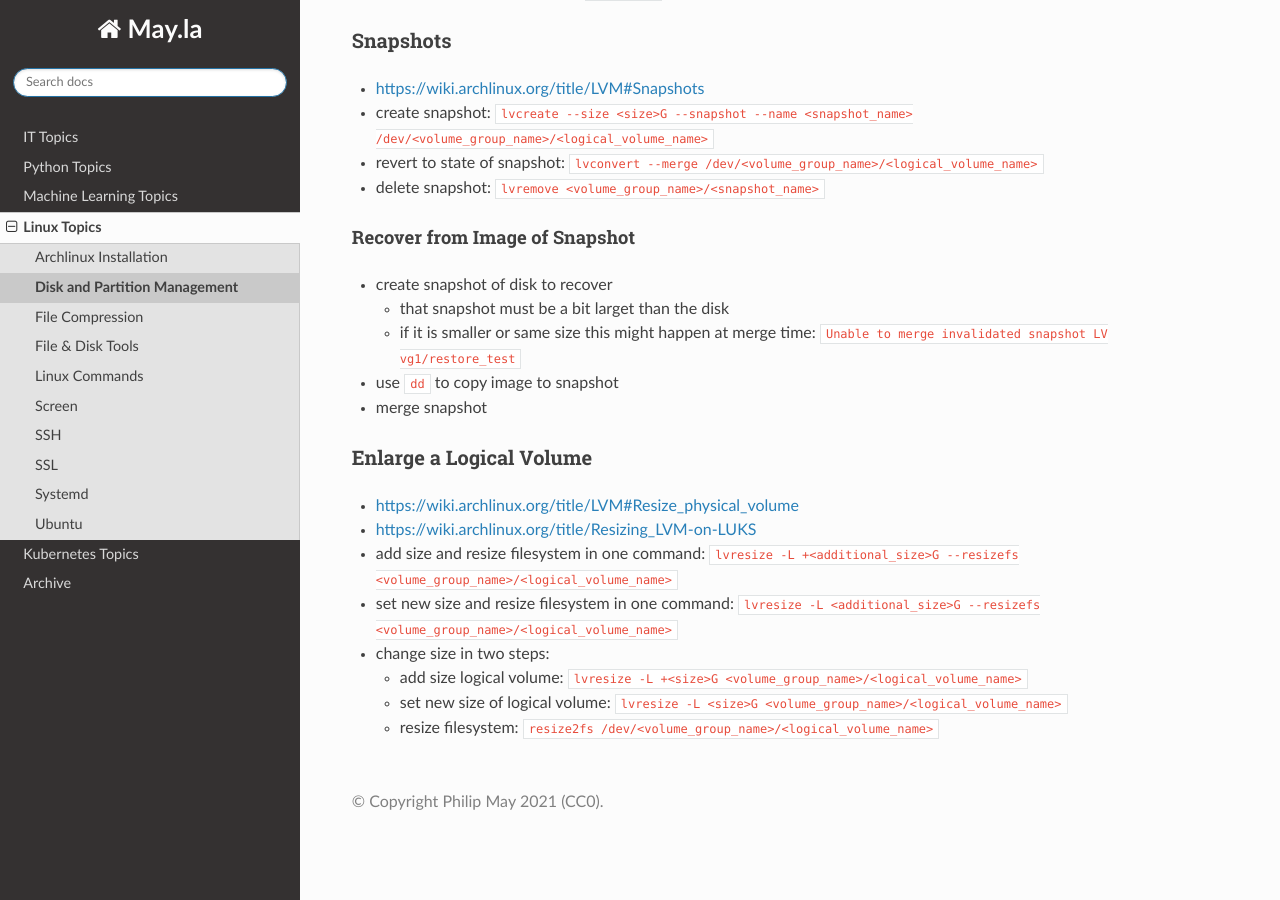
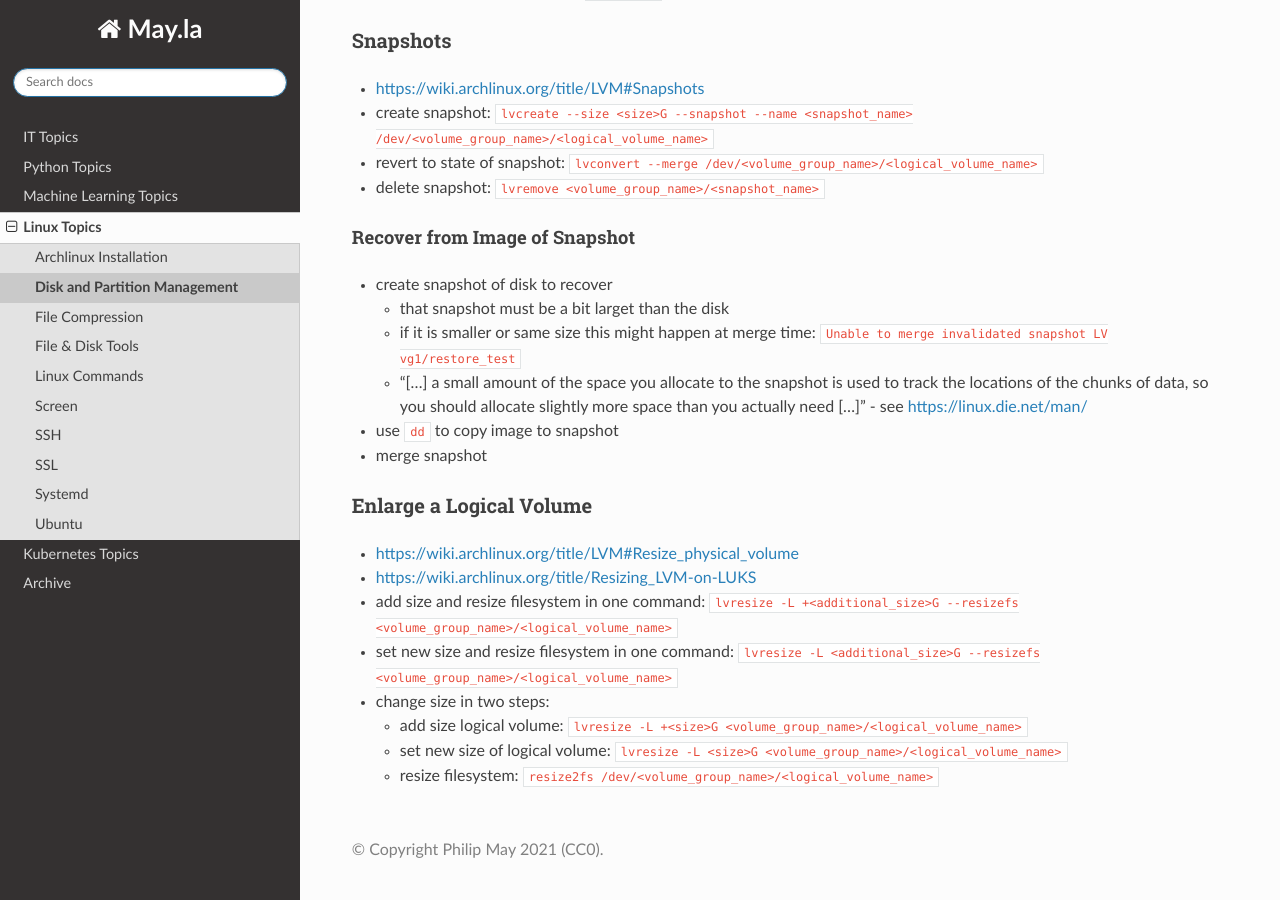
Before and after one commit to PhilipMay/May.la, a Sphinx documentation site: the page built from source/linux/disk-and-partition.md, in a window 1280 px wide and 900 px high, scrolled down 1259 px. Built offline with Sphinx 7.4.7 and the Read the Docs theme 2.0.0, drawn with Linux system fonts in a browser that asks for light colours.

Commit message:
Update disk-and-partition.md

```diff
--- a/source/linux/disk-and-partition.md
+++ b/source/linux/disk-and-partition.md
@@ -46,6 +46,7 @@
 - create snapshot of disk to recover
   - that snapshot must be a bit larget than the disk
   - if it is smaller or same size this might happen at merge time: `Unable to merge invalidated snapshot LV vg1/restore_test`
+  - "[...] a small amount of the space you allocate to the snapshot is used to track the locations of the chunks of data, so you should allocate slightly more space than you actually need [...]" - see https://linux.die.net/man/
 - use `dd` to copy image to snapshot
 - merge snapshot
 
```
